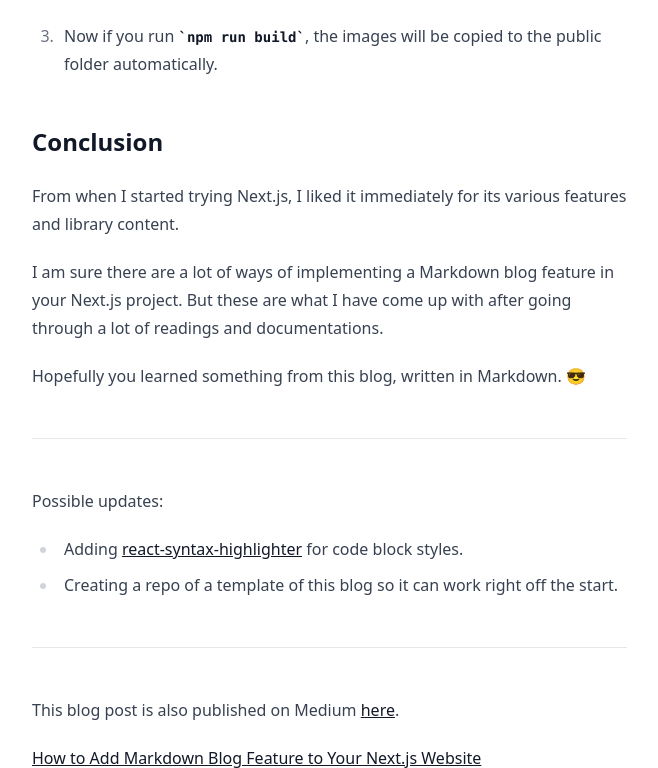
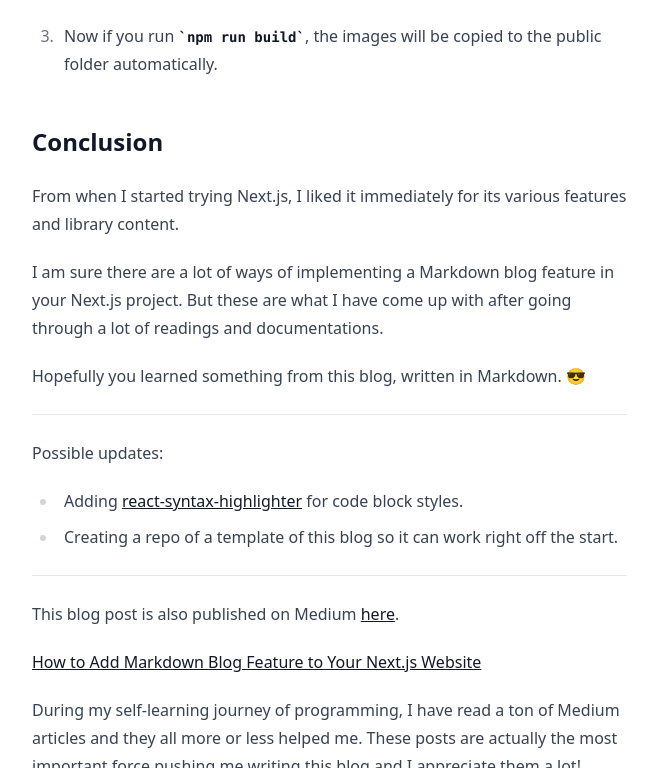
Before and after one commit to luuu-xu/portfolio-website, a Next.js app: page /blog/markdown-blog in a window 1280 px wide. Shown: the part 11232-12000 px from the top of the page, without its empty margins (272-930 px from the left). Built offline with nearby package versions, Linux system fonts and the light colour scheme.

Commit message:
Fix: changed md hr vertical margins

```diff
--- a/src/pages/blog/[slug].js
+++ b/src/pages/blog/[slug].js
@@ -84,6 +84,9 @@ function BlogArticleMain({ content }) {
         },
         img({node, ...props}) {
           return <img {...props} className='mx-auto' />
+        },
+        hr() {
+          return <hr className='my-6' />
         }
       }}
     >
```
